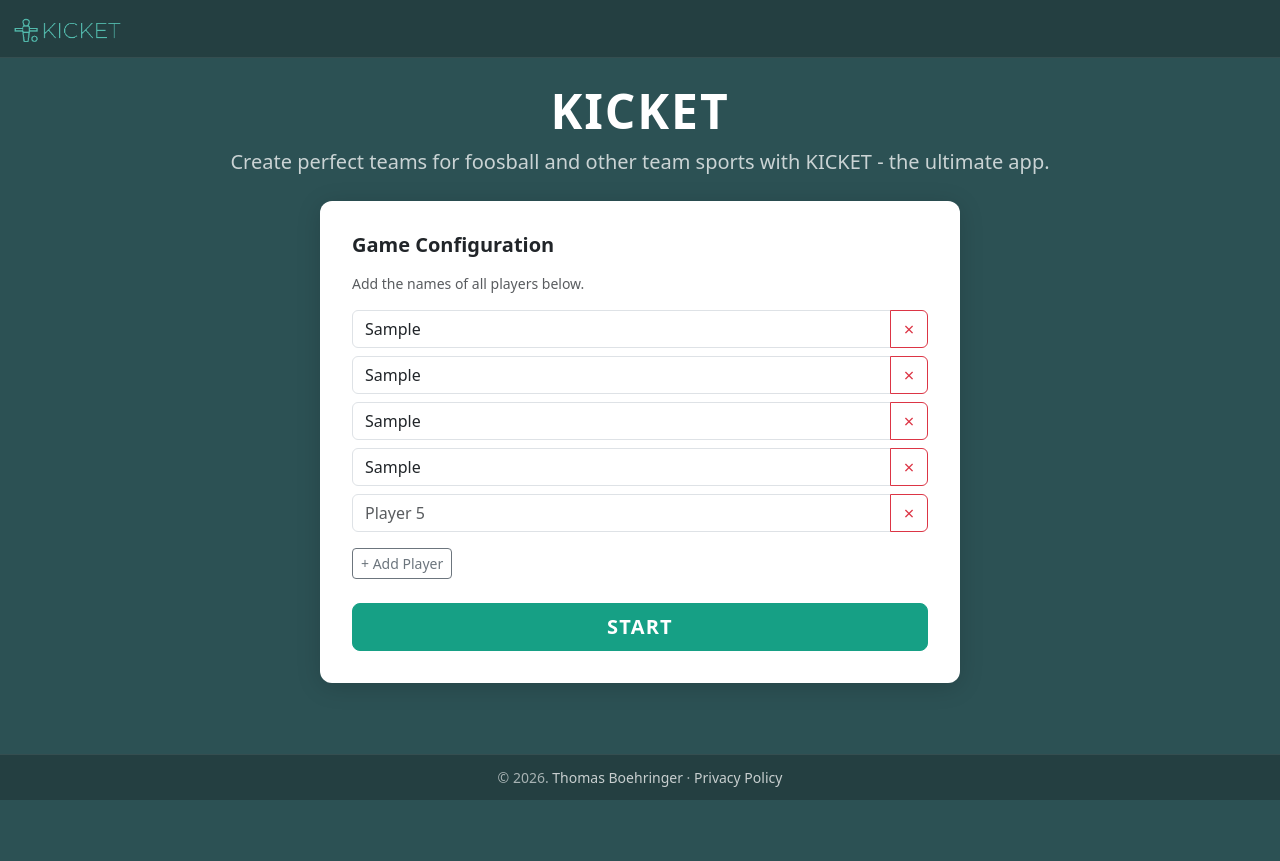
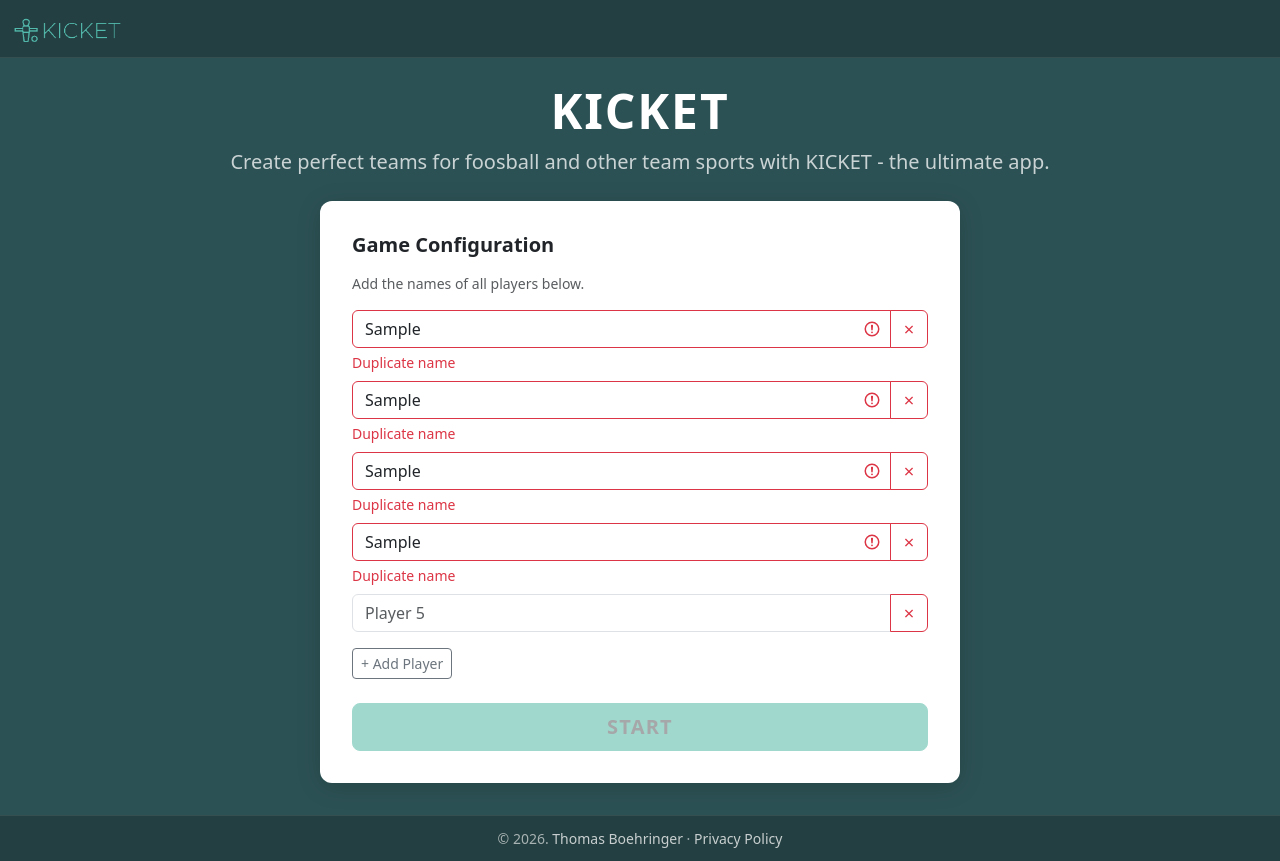
Before and after one commit to tomboe311/KICKET, a Vue app: page / in a window 1280 px wide. Both pictures are taken after typing "Sample", "Sample", "Sample", "Sample" into the empty fields and a click on the button "+ Add Player". Before the commit the page ends 800 px from the top, so only its background shows below. Built offline with nearby package versions, Linux system fonts and the light colour scheme.

Commit message:
fix(issue 2): fixes duplicate player names

```diff
--- a/src/components/GameConfiguration.vue
+++ b/src/components/GameConfiguration.vue
@@ -1,5 +1,5 @@
 <script setup>
-import { ref, watch, onMounted } from 'vue'
+import { ref, computed, watch, onMounted } from 'vue'
 
 const STORAGE_KEY = 'kicket-players'
 const DEFAULT_PLAYERS = ['', '', '', '']
@@ -30,6 +30,26 @@ watch(
   { deep: true },
 )
 
+const duplicateIndices = computed(() => {
+  const seen = new Map()
+  const dupes = new Set()
+  players.value.forEach((name, index) => {
+    const normalized = name.trim().toLowerCase()
+    if (!normalized) return
+    if (seen.has(normalized)) {
+      dupes.add(seen.get(normalized))
+      dupes.add(index)
+    } else {
+      seen.set(normalized, index)
+    }
+  })
+  return dupes
+})
+
+const hasDuplicates = computed(() => duplicateIndices.value.size > 0)
+const tooFewPlayers = computed(() => players.value.length <= 2)
+const canStart = computed(() => !tooFewPlayers.value && !hasDuplicates.value)
+
 function addPlayer() {
   players.value.push('')
 }
@@ -39,6 +59,7 @@ function removePlayer(index) {
 }
 
 function startGame() {
+  if (!canStart.value) return
   const validated = players.value
     .map((p) => p.trim())
     .filter((p) => p.length > 0)
@@ -54,7 +75,7 @@ function startGame() {
     <p class="text-muted small mb-3">Add the names of all players below.</p>
 
     <div
-      v-if="players.length <= 2"
+      v-if="tooFewPlayers"
       class="alert alert-danger py-2 small"
       role="alert"
     >
@@ -62,10 +83,12 @@ function startGame() {
     </div>
 
     <div class="d-flex flex-column gap-2 mb-3">
-      <div v-for="(_, index) in players" :key="index" class="input-group">
+      <div v-for="(_, index) in players" :key="index">
+        <div class="input-group">
           <input
             v-model="players[index]"
             class="form-control"
+            :class="{ 'is-invalid': duplicateIndices.has(index) }"
             type="text"
             :placeholder="'Player ' + (index + 1)"
             :aria-label="'Player ' + (index + 1) + ' name'"
@@ -77,6 +100,13 @@ function startGame() {
           >
             &times;
           </button>
+        </div>
+        <div
+          v-if="duplicateIndices.has(index)"
+          class="invalid-feedback d-block"
+        >
+          Duplicate name
+        </div>
       </div>
     </div>
 
@@ -90,7 +120,7 @@ function startGame() {
 
     <div>
       <button
-        :disabled="players.length <= 2"
+        :disabled="!canStart"
         class="btn btn-start btn-lg w-100 text-uppercase"
         aria-label="Start game and generate teams"
         @click="startGame"
```
Lines whose indentation alone changed are shown as unchanged.
